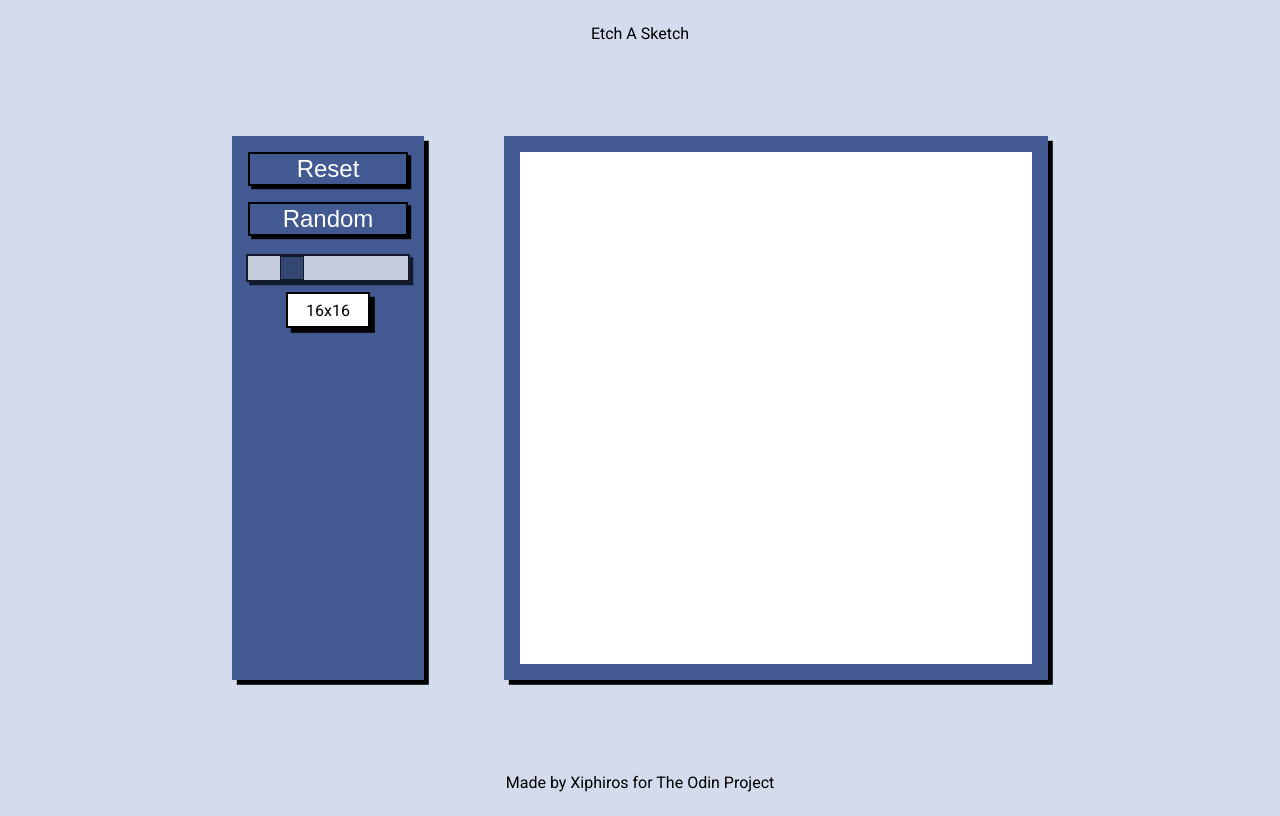
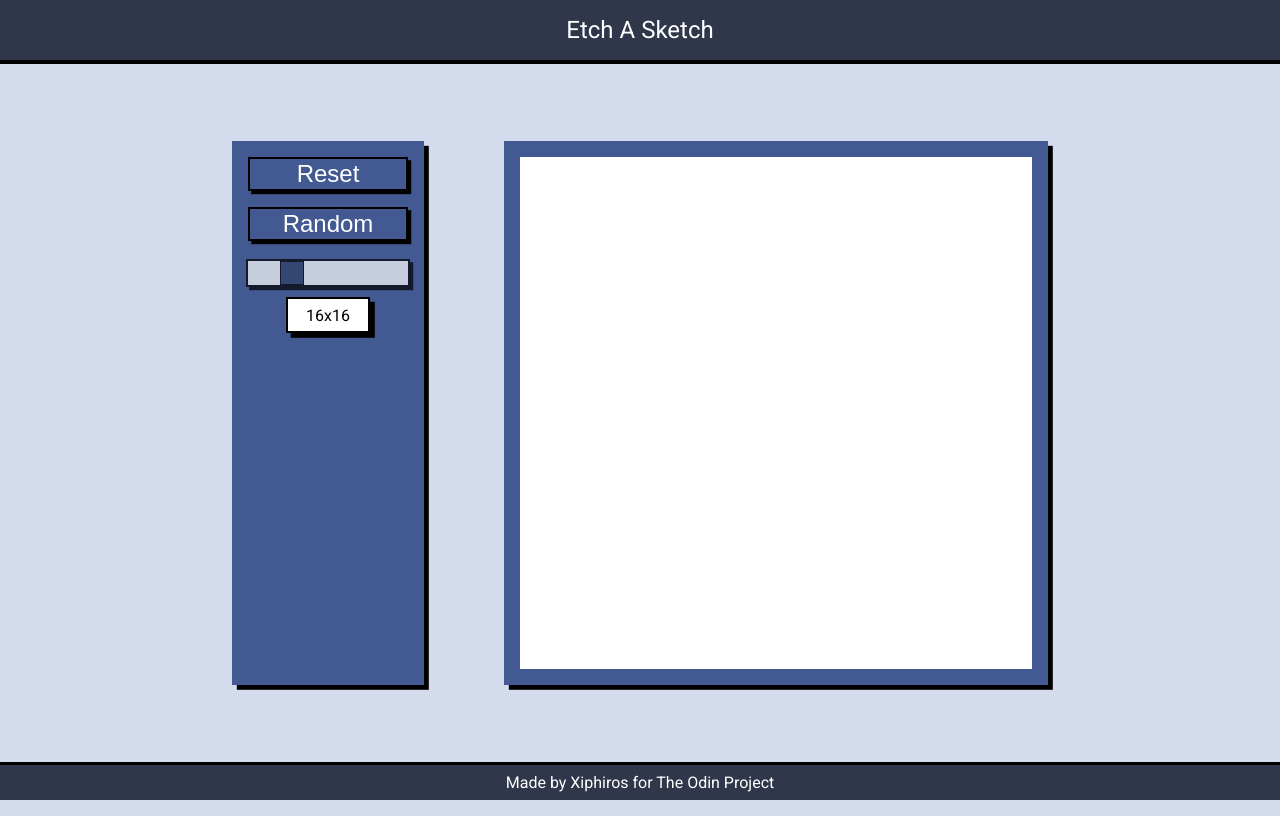
Before and after one commit to Xiphiros/odin-etch-a-sketch, a plain HTML site: page index.html in a window 1280 px wide. Drawn offline with Linux system fonts and the light colour scheme.

Commit message:
Style header and footer

```diff
--- a/styles/style.css
+++ b/styles/style.css
@@ -3,6 +3,8 @@ html {
   }
 
 body {
+    margin: 0;
+    padding: 0;
     display: flex;
     flex-direction: column;
     min-height: 100vh;
@@ -10,11 +12,20 @@ body {
     font-family: 'Roboto';
 }
 
-.header,
-.footer {
+.header {
     display: flex;
     justify-content: center;
     align-items: center;
+    padding: 1rem 2rem;
+    color: #FFF;
+    background-color: #30374B;
+    border-bottom: 0.3rem solid #000;
+}
+
+.header p {
+    margin: 0;
+    padding: 0;
+    font-size: 1.5rem;
 }
 
 .content {
@@ -122,3 +133,17 @@ body {
 .grid {
     background-color: white;
 }
+
+.footer {
+    display: flex;
+    justify-content: center;
+    padding: 0.5em 2em;
+    color: #FFF;
+    background-color: #30374B;
+    border-top: 0.2rem solid #000;
+}
+
+.footer p {
+    margin: 0;
+    padding: 0;
+}
```
